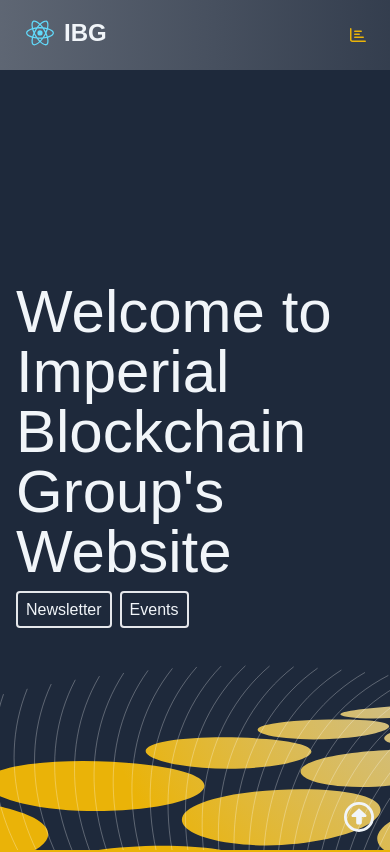
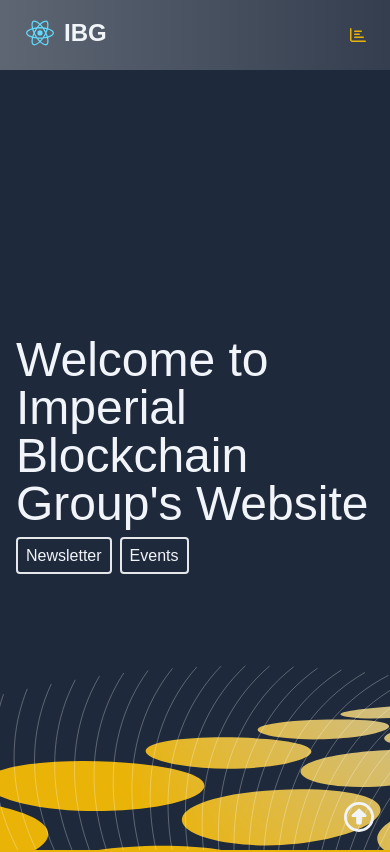
Before and after one commit to ImperialBlockchain/ibg-website, a React (Create React App) app: page / in a window 390 px wide. Shown: the top 852 px of the page. Built offline with nearby package versions, Linux system fonts and the light colour scheme; a web font is replaced by a local one.

Commit message:
Moved her image to right

```diff
--- a/src/pages/Index.js
+++ b/src/pages/Index.js
@@ -17,10 +17,10 @@ const Index = () => (
         </video>
 </div>*/}
       {/*dot svg from https://clipart.me/backgrounds/dot-wave-background-35074*/}
-      <div className='-z-5 absolute w-full md:w-1/2 right-0 top-0 overflow-clip'><HeroImage className='h-screen' /></div>
+      <div className='-z-5 absolute w-full md:w-1/2 right-0 top-0 overflow-clip'><HeroImage className='h-screen ml-auto' /></div>
       <div className='h-full grid grid-cols-12 grid-rows-1 content-center px-4 lg:px-20'>
         <div className='relative z-5 col-start-1 col-end-13 md:col-end-7 row-start-1 row-end-2 flex flex-col justify-center'>
-          <h1 className='text-6xl sm:text-7xl'>Welcome to Imperial Blockchain Group's Website</h1>
+          <h1 className='text-5xl md:text-6xl lg:text-7xl'>Welcome to Imperial Blockchain Group's Website</h1>
           <div className='my-4'>
             <a href='/newsletter' className='inline'><span className='p-2 inline hover:bg-slate-300/50 hover:underline rounded border-2 mr-2'>Newsletter</span></a>
             <a href='#events' className='inline'><span className='p-2 inline hover:bg-slate-300/50 hover:underline rounded border-2'>Events</span></a>
```
Also changed, not shown: src/assets/Hero-dotv3.svg (added).
